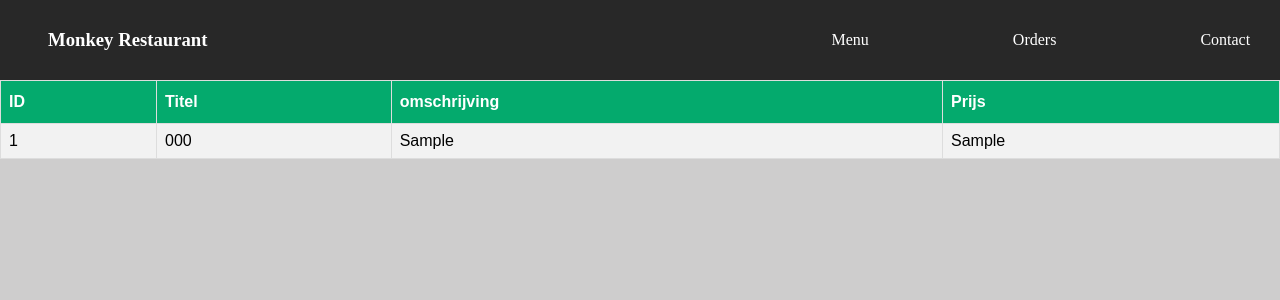
After one commit to Ahmad-MHK/phpfirst, a PHP site: page /adaminPanel.php in a window 1280 px wide; the page is wider, and only the part inside the window is pictured. The commit adds this page. Shown: the top 300 px of that part. Run offline with PHP 8.4, Linux system fonts and the light colour scheme; tables that the repository leaves empty or names only in its code hold one stand-in row (values such as "Sample post").

Commit message:
a
dont forget

```diff
--- /dev/null
+++ b/adaminPanel.php
@@ -0,0 +1,49 @@
+<?php session_start();
+    require_once("connection.php");
+?>
+
+<?php
+    $sql = 'SELECT * FROM menu';
+    $statement = $conn->prepare($sql);
+    $statement->execute();
+    $meal = $statement->fetchALL(PDO::FETCH_OBJ);
+?>
+<!DOCTYPE html>
+<html lang="en">
+<head>
+    <meta charset="UTF-8">
+    <meta http-equiv="X-UA-Compatible" content="IE=edge">
+    <meta name="viewport" content="width=device-width, initial-scale=1.0">
+    <title>Document</title>
+    <link rel="stylesheet" href="layout.css">
+</head>
+
+<?php
+    include("header.php")
+?>
+
+<body>
+    <main>
+        <table class="admin-table">
+        <tr>
+            <th>ID</th>
+            <th>Titel</th>
+            <th>omschrijving</th>
+            <th>Prijs</th>
+        </tr>
+        <?php
+            foreach ($meal as $menu):
+        ?>
+        <tr>
+            <td><?= $menu->id;?></td>
+            <td><?= $menu->titel;?></td>
+            <td><?= $menu->omschrijving;?></td>
+            <td><?= $menu->prijs;?></td>
+        </tr>
+        <?php
+            endforeach;
+        ?>
+        </table>
+    </main>
+</body>
+</html>
--- a/header.php
+++ b/header.php
@@ -4,7 +4,7 @@
                 <li class="row-nav">
                     <a href="index.html"><div class="naam-nav"><h3>Monkey Restaurant</h3></div></a>
                     <a href="index.html"><div class="Menu-nav">Menu</div></a>
-                    <a href=""><div class="Orders-nav">Orders</div></a>
+                    <a href="adaminpanel.php"><div class="Orders-nav">Orders</div></a>
                     <a href=""><div class="contact-nav">Contact</div></a>
                     <a href="login.php"><div class="login">Login / register</div></a>
                 </li>
--- a/layout.css
+++ b/layout.css
@@ -139,3 +139,26 @@ a:link { text-decoration: none; }
     border-left: 0px;
     border-right: 0px;
 }
+
+.admin-table {
+    font-family: Arial, Helvetica, sans-serif;
+    border-collapse: collapse;
+    width: 100%;
+  }
+
+  .admin-table td, .admin-table th {
+    border: 1px solid #ddd;
+    padding: 8px;
+  }
+
+  .admin-table tr:nth-child(even){background-color: #f2f2f2;}
+
+  .admin-table tr:hover {background-color: #ddd;}
+
+  .admin-table th {
+    padding-top: 12px;
+    padding-bottom: 12px;
+    text-align: left;
+    background-color: #04AA6D;
+    color: white;
+}
```
